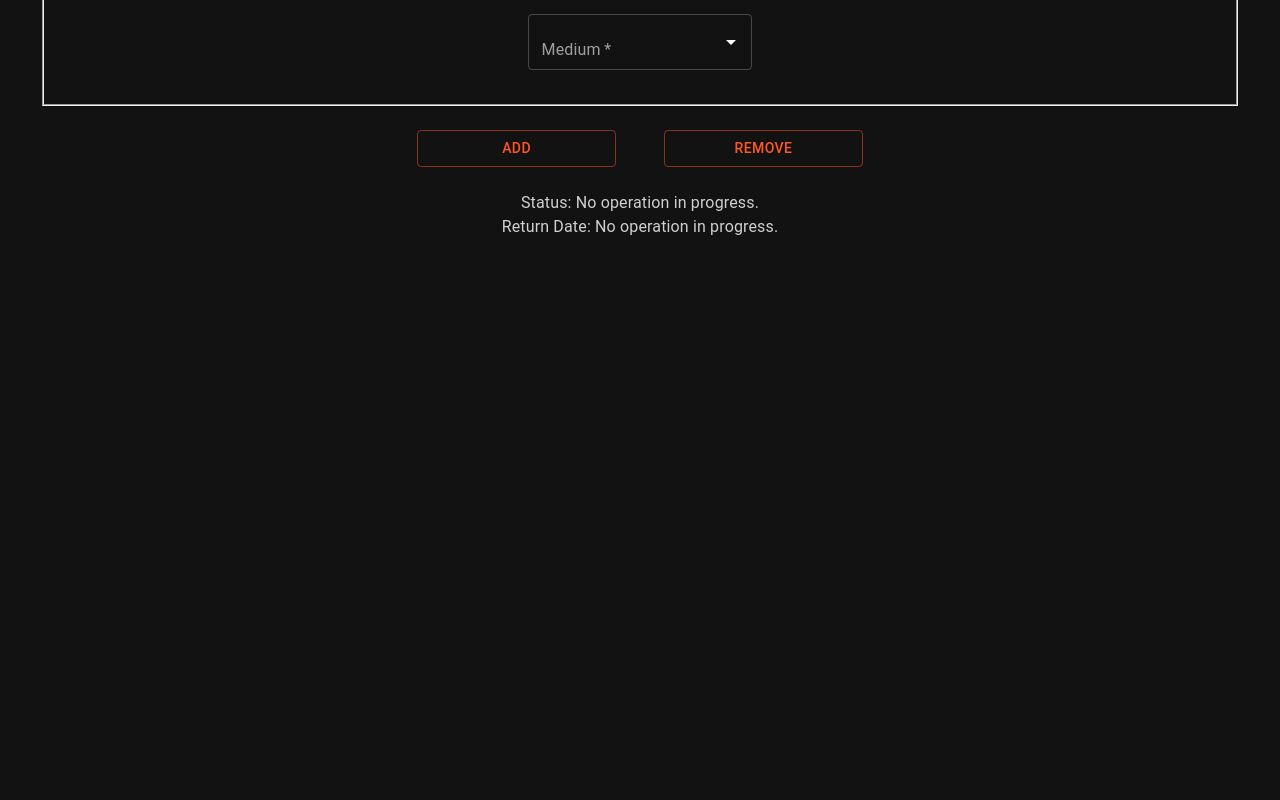
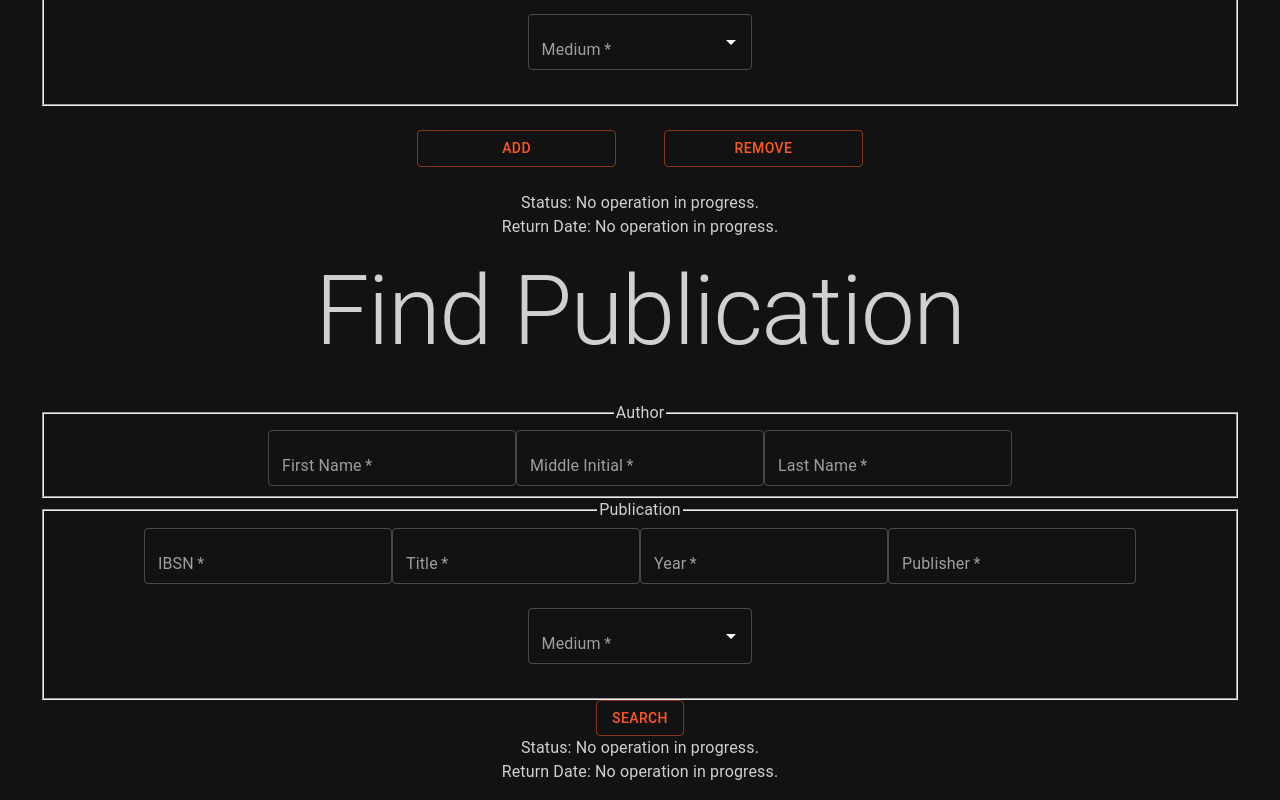
Before and after one commit to TortCode/DataBASED, a React (Create React App) app in the folder ui/: page / in a window 1280 px wide. Shown: the part 740-1540 px from the top of the page. Before the commit the page ends 979 px from the top, so only its background shows below. Built offline with nearby package versions, Linux system fonts and the light colour scheme.

Commit message:
fix: update FindPublication

```diff
--- a/ui/src/App.js
+++ b/ui/src/App.js
@@ -4,6 +4,7 @@ import './components/CheckoutPage'
 import CheckoutPage from './components/CheckoutPage';
 import { createTheme, ThemeProvider, CssBaseline } from '@mui/material';
 import { deepOrange, grey } from '@mui/material/colors';
+import FindPublication from './components/FindPublication';
 
 const darkTheme = createTheme({
   palette: {
@@ -26,6 +27,7 @@ function App() {
         <header className="App-header">
           <CheckoutPage />
           <AddRemovePublication/>
+          <FindPublication/>
         </header>
       </div>
     </ThemeProvider>
--- a/ui/src/components/FindPublication.js
+++ b/ui/src/components/FindPublication.js
@@ -1,7 +1,8 @@
 import { useState } from 'react';
-import { Box, Button, TextField, Typography } from '@mui/material'
+import { Box, Button, Stack, TextField, Typography, Autocomplete } from '@mui/material'
 
-export default function CheckoutPage() {
+
+export default function FindPublication() {
 
     const [userId, setUserId] = useState("");
     const [pincode, setPincode] = useState(0);
@@ -9,6 +10,23 @@ export default function CheckoutPage() {
     const [pubId, setPubId] = useState("");
     const [currentStatus, setCurrentStatus] = useState("No operation in progress.");
     const [currentReturnDate, setCurrentReturnDate] = useState("No operation in progress.");
+    const columns = [
+        { field: 'isbn', headerName: 'ISBN', width: 130 },
+        { field: 'title', headerName: 'Title', width: 130 },
+        { field: 'year', headerName: 'Year', type: 'number', width: 80 },
+        { field: 'pubname', headerName: 'Publisher', width: 130 },
+        { field: 'author', headerName: 'Author', width: 130 },
+        { field: 'medium', headerName: 'Medium', width: 90}
+    ];
+    const rows = [
+        {isbn: '978-0-306-40615-7', title: 'Introduction to Algorithms', year: 2009, pubname: ''}
+    ];
+
+    const mediums = ['Print', 'Ebook', 'Audio', 'Video']
+
+    const handleFnameChange = (event) => {
+        setUserId(event.target.value);
+    }
 
     const handleUIDChange = (event) => {
         setUserId(event.target.value);
@@ -27,21 +45,36 @@ export default function CheckoutPage() {
     }
 
     const sendCheckout = (event) => {
-        console.log([userId, pincode, libId, pubId]);
+        console.log(event);
     }
 
     return (
         <Box component="div" sx={{ m: 2 }} textAlign='center'>
-            <Typography variant='h1' gutterBottom> Checkout </Typography>
-            <Box component="form" textAlign='center' sx={{
-                '& > :not(style)': { m: 2, width: '25ch' },
-                }}
+            <Typography variant='h1' gutterBottom> Find Publication </Typography>
+            <Box component="form" textAlign='center' sx={{ ml: "20", width: '100%'}}
                 noValidate autoComplete="off">
-                <TextField id="uid" label="User ID" variant="outlined" required onChange={handleUIDChange}/>
-                <TextField id="pin" label="Pincode" variant="outlined" type="password" required onChange={handlePincodeChange}/>
-                <TextField id="libid" label="Library ID" variant="outlined" required onChange={handleLIDChange}/>
-                <TextField id="pubid" label="Publication ID" variant="outlined" required onChange={handlePIDChange}/>
-                <Button variant="outlined" onClick={sendCheckout}>Checkout</Button>
+                <Stack direction="column">
+                    <fieldset textAlign='center' sx={{m : 2}}>
+                        <legend>Author</legend>
+                            <TextField id="fname" label="First Name" variant="outlined" required onChange={handleFnameChange}/>
+                            <TextField id="minit" label="Middle Initial" variant="outlined" required onChange={handleFnameChange}/>
+                            <TextField id="lname" label="Last Name" variant="outlined" required onChange={handleFnameChange}/>
+                    </fieldset>
+                    <fieldset>
+                        <legend>Publication</legend>
+                        <TextField id="ibsn" label="IBSN" variant="outlined" required onChange={handleFnameChange}/>
+                        <TextField id="title" label="Title" variant="outlined" required onChange={handleFnameChange}/>
+                        <TextField id="year" label="Year" variant="outlined" required onChange={handleFnameChange}/>
+                        <TextField id="publisher" label="Publisher" variant="outlined" required onChange={handleFnameChange}/>
+                        <Autocomplete
+                            disablePortal
+                            id="combo-box-demo"
+                            options={mediums}
+                            renderInput={(params) => <TextField {...params} id="medium" label="Medium" variant="outlined" sx={{ m: 3, width: '25ch' }} required onChange={handleFnameChange}/>}
+                        />
+                    </fieldset>
+                </Stack>
+                <Button variant="outlined" onClick={sendCheckout}>Search</Button>
             </Box>
             <Typography variant='p' gutterBottom> Status: {currentStatus} <br/> </Typography>
             <Typography variant='p' gutterBottom> Return Date: {currentReturnDate} </Typography>
```
Also changed, not shown: ui/src/components/Registration.js (added).
